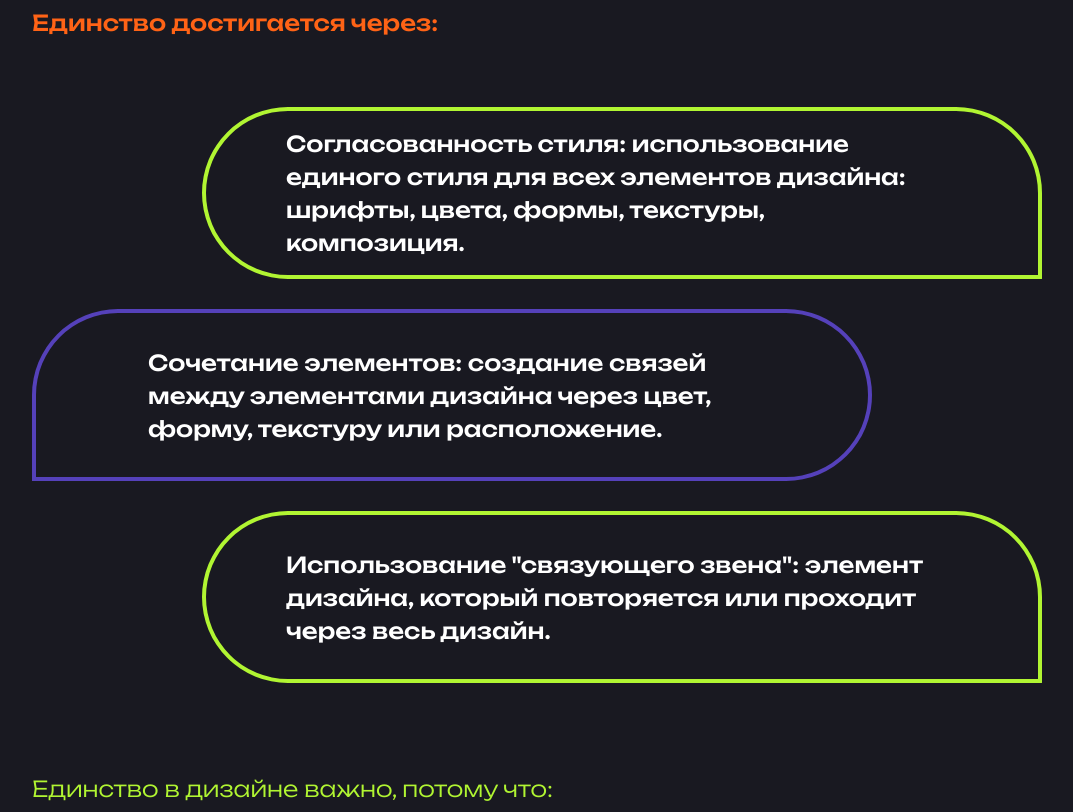
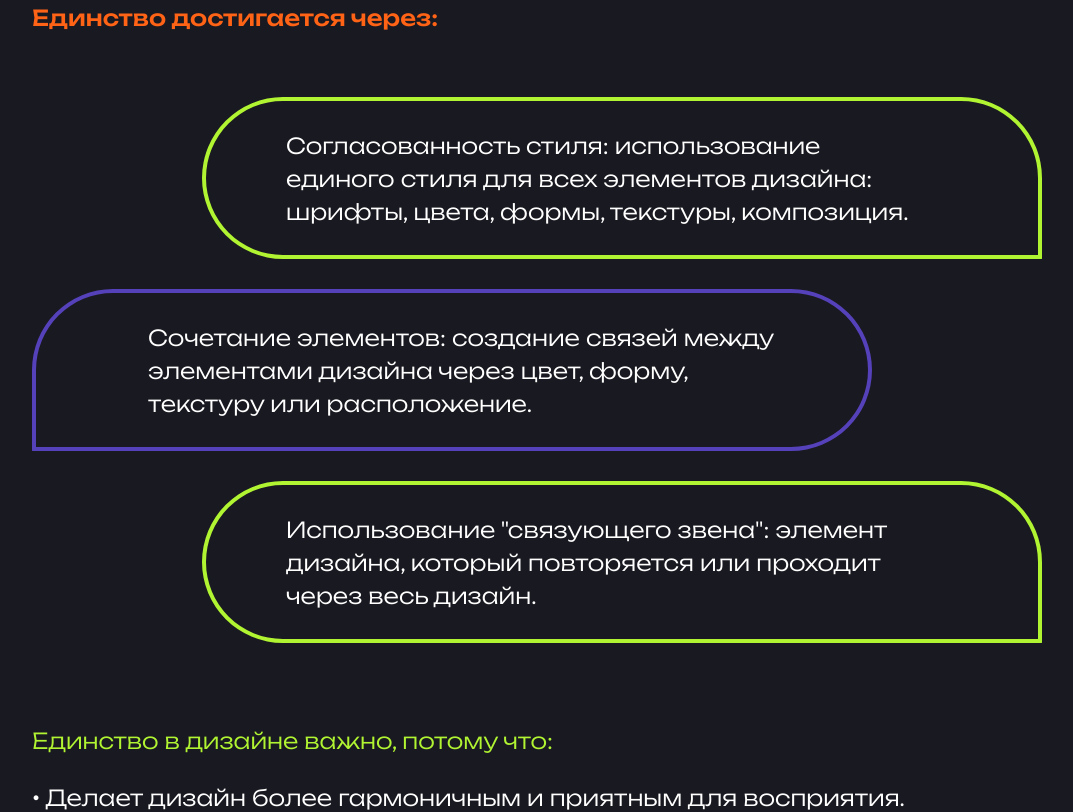
Before and after one commit to hikkanmn/design-course, a Vue app: page /composition in a window 1280 px wide. Shown: the part 6960-7772 px from the top of the page, without its empty margins (103-1176 px from the left). Built offline with nearby package versions, Linux system fonts and the light colour scheme.

Commit message:
designers corrects

```diff
--- a/src/components/composition/BalanceBlock.vue
+++ b/src/components/composition/BalanceBlock.vue
@@ -57,7 +57,7 @@
     </div>
     <p
       :class="{ 'text-white': isHoveredr, 'text-customOrange': !isHoveredr }"
-      class="hover:text-white col-start-7 col-end-12 row-start-7 row-end-8 text-customOrange font-myUnbounded font-medium text-[22px] lowercase transition duration-700 ease-in-out"
+      class="col-start-7 col-end-12 row-start-7 row-end-8 text-customOrange font-myUnbounded font-medium text-[22px] lowercase transition duration-700 ease-in-out"
     >
       асимметричный баланс
     </p>
--- a/src/components/composition/QuizComposition.vue
+++ b/src/components/composition/QuizComposition.vue
@@ -5,14 +5,14 @@ import QuizBlock from '/src/components/QuizBlock.vue'
 <template>
   <!-- Текст "начинается с основ" -->
   <div class="mb-28">
-    <div class="flex justify-between">
+    <div class="flex justify-start">
       <div
-        class="pr-10 w-fit py-2 bg-customPurple rounded-r-full pl-[135px] mr-[135px] my-20 text-white flex items-center"
+        class="pr-10 w-fit py-2 bg-customPurple rounded-r-full pl-[135px] mr-10 my-20 text-white flex items-center"
       >
         <p class="text-[43px] font-myMedium">квиз</p>
       </div>
       <p
-        class="mr-[135px] my-20 text-white flex items-center justify-end text-[43px] font-myMedium"
+        class="mr-[135px] my-20 text-white flex items-center text-[43px] font-myMedium"
       >
         на тему —&ensp;<span class="text-customPurple"> композиция</span>
       </p>
@@ -57,7 +57,7 @@ import QuizBlock from '/src/components/QuizBlock.vue'
         </div>
       </div>
     </QuizBlock>
-    <QuizBlock number="2" question="На какой композиции внимание зрителя сосредоточено по центру?">
+    <QuizBlock number="2" question="На какой композиции внимание зрителя сосредоточено по центру?">
       <div class="col-start-1 col-end-13 row-start-2 row-end-5 flex justify-between items-center">
         <div
           class="w-[310px] h-[310px] flex items-center justify-center border-4 border-white rounded-br-[60px] rounded-tl-[60px] rounded-tr-[60px] p-16 hover:bg-customOrange hover:border-customOrange hover:bg-opacity-10 transition-all duration-700 ease-in-out"
--- a/src/components/composition/ThirdsRuleBlock.vue
+++ b/src/components/composition/ThirdsRuleBlock.vue
@@ -26,12 +26,12 @@
     <div
       class="col-start-3 col-end-13 row-start-2 row-end-5 border-4 border-white rounded-bl-[60px] rounded-tl-[60px] rounded-tr-[60px] flex flex-col justify-center items-center py-4 pr-16 pl-16 gap-8"
     >
-      <p class="font-myUnbounded text-white font-medium text-[22px]">
+      <p class="font-myUnbounded text-white font-light text-[22px]">
         Четыре точки пересечения линий сетки считаются
         <span class="text-customOrange"> "сильными точками" </span>, которые привлекают внимание
         зрителя.
       </p>
-      <p class="font-myUnbounded text-white font-medium text-[22px]">
+      <p class="font-myUnbounded text-white font-light text-[22px]">
         Размещение ключевых элементов дизайна (например, главного объекта, заголовка) в одной из
         точек пересечения делает их более заметными и привлекательными.
       </p>
@@ -39,7 +39,7 @@
     <div
       class="col-start-1 col-end-10 row-start-5 row-end-7 border-4 border-white rounded-br-[60px] rounded-tl-[60px] rounded-tr-[60px] flex flex-col justify-center items-center py-4 pr-16 pl-16 gap-8"
     >
-      <p class="font-myUnbounded text-white font-medium text-[22px]">
+      <p class="font-myUnbounded text-white font-light text-[22px]">
         Вместо того, чтобы размещать главный объект в точке пересечения, также можно
         <span class="text-customOrange"> заполнить </span> одну из
         <span class="text-customOrange"> ячеек </span> изображением или текстом главного элемента.
--- a/src/components/composition/UnityBlock.vue
+++ b/src/components/composition/UnityBlock.vue
@@ -25,7 +25,7 @@
     <div
       class="col-start-3 col-end-13 row-start-3 row-end-5 border-4 border-customLime rounded-full rounded-br-[60px] flex justify-center items-center py-4 pr-28 pl-20"
     >
-      <p class="font-myUnbounded font-medium text-[22px] text-white">
+      <p class="font-myUnbounded font-light text-[22px] text-white">
         Согласованность стиля: использование единого стиля для всех элементов дизайна: шрифты,
         цвета, формы, текстуры, композиция.
       </p>
@@ -33,7 +33,7 @@
     <div
       class="col-start-1 col-end-11 row-start-5 row-end-7 border-4 border-customPurple rounded-full rounded-bl-[60px] flex justify-center items-center py-4 pl-28 pr-20"
     >
-      <p class="font-myUnbounded font-medium text-[22px] text-white">
+      <p class="font-myUnbounded font-light text-[22px] text-white">
         Сочетание элементов: создание связей между элементами дизайна через цвет, форму, текстуру
         или расположение.
       </p>
@@ -41,7 +41,7 @@
     <div
       class="col-start-3 col-end-13 row-start-7 row-end-9 border-4 border-customLime rounded-full rounded-br-[60px] flex justify-center items-center py-4 pr-28 pl-20"
     >
-      <p class="font-myUnbounded font-medium text-[22px] text-white">
+      <p class="font-myUnbounded font-light text-[22px] text-white">
         Использование "связующего звена": элемент дизайна, который повторяется или проходит через
         весь дизайн.
       </p>
```
